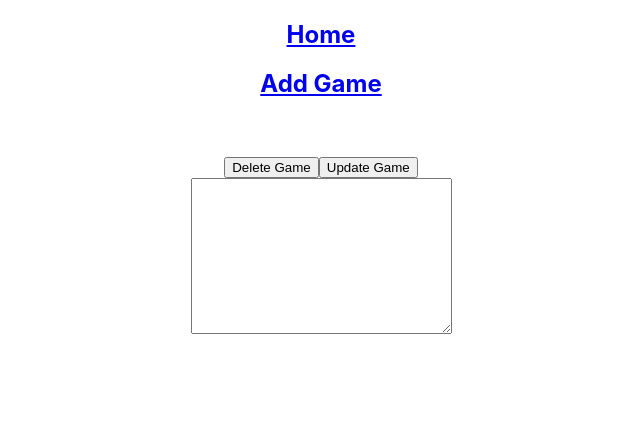
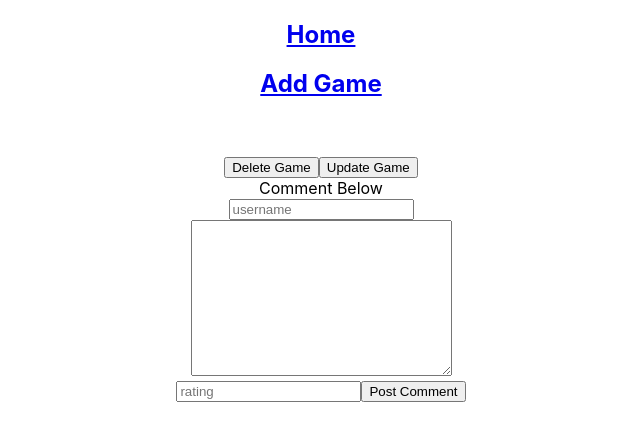
Before and after one commit to aizealawin/WhatToPlay, a React (Create React App) app in the folder client/: page /library/1 in a window 1280 px wide. Shown: the top 440 px of the page, without its empty margins (319-959 px from the left). Built offline with nearby package versions, Linux system fonts and the light colour scheme; no server answers.

Commit message:
functional comment section

```diff
--- a/client/src/pages/GameDetails.js
+++ b/client/src/pages/GameDetails.js
@@ -14,6 +14,7 @@ const GameDetails = () => {
     rating: '',
     gameId: gameId
   }
+
   const [gameDetails, setGameDetails] = useState(null)
   const [formState, setFormState] = useState(initialState)
 
@@ -27,8 +28,6 @@ const GameDetails = () => {
     getGameDetails()
   }, [gameId])
 
-  console.log(gameDetails)
-
   const delGame = async () => {
     const response = await axios.delete(
       `http://localhost:3001/api/deleteGame/${gameId}`
@@ -37,6 +36,17 @@ const GameDetails = () => {
 
   const handleDelClick = (e) => {
     delGame()
+  }
+
+  const handleChange = (e) => {
+    setFormState({ ...formState, [e.target.id]: e.target.value })
+  }
+
+  const handleSubmit = (event) => {
+    event.preventDefault()
+    axios.put(`http://localhost:3001/api/addComment`, formState)
+
+    setFormState(initialState)
   }
 
   return (
@@ -63,8 +73,34 @@ const GameDetails = () => {
         </Link>
       </div>
       <section className="comments">
+        Comment Below
         <div>
-          <textarea id="comment" cols="30" rows="10"></textarea>
+          <form onSubmit={handleSubmit}>
+            <input
+              type="text"
+              id="userName"
+              value={formState.userName}
+              placeholder={'username'}
+              onChange={handleChange}
+            />{' '}
+            <br />
+            <textarea
+              id="content"
+              cols="30"
+              rows="10"
+              value={formState.content}
+              onChange={handleChange}
+            ></textarea>
+            <br />
+            <input
+              type="text"
+              id="rating"
+              onChange={handleChange}
+              value={formState.rating}
+              placeholder={'rating'}
+            />
+            <button type="submit">Post Comment</button>
+          </form>
         </div>
       </section>
     </div>
```
